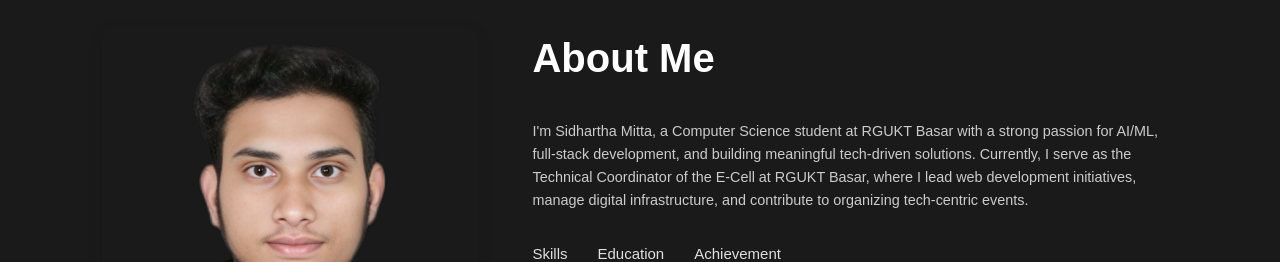
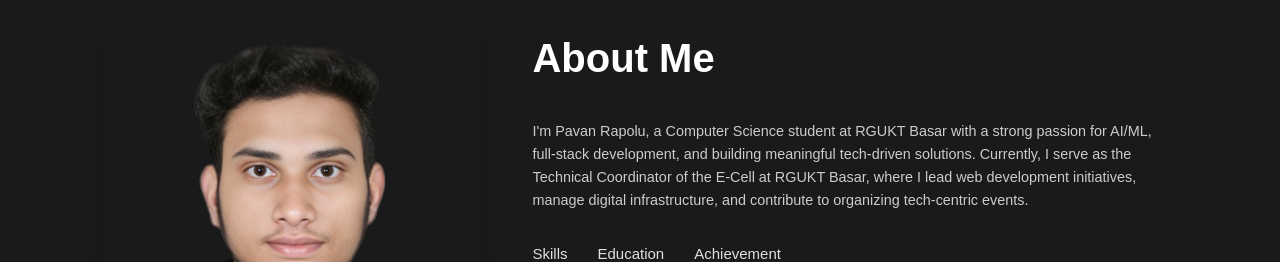
Before and after one commit to pavanrapolu16/My-Portfolio, a React (Vite) app: page / in a window 1280 px wide. Shown: the part 960-1222 px from the top of the page. Built offline with nearby package versions, Linux system fonts and the light colour scheme.

Commit message:
Update personal introduction in About component

```diff
--- a/src/components/About.jsx
+++ b/src/components/About.jsx
@@ -13,7 +13,7 @@ const About = () => {
           <div className="col2">
             <h1 className="sub-title">About Me</h1>
             <p className="about-desc">
-              I'm Sidhartha Mitta, a Computer Science student at RGUKT Basar with a strong passion for AI/ML, full-stack development, and building meaningful tech-driven solutions. Currently, I serve as the Technical Coordinator of the E-Cell at RGUKT Basar, where I lead web development initiatives, manage digital infrastructure, and contribute to organizing tech-centric events.
+              I'm Pavan Rapolu, a Computer Science student at RGUKT Basar with a strong passion for AI/ML, full-stack development, and building meaningful tech-driven solutions. Currently, I serve as the Technical Coordinator of the E-Cell at RGUKT Basar, where I lead web development initiatives, manage digital infrastructure, and contribute to organizing tech-centric events.
             </p>
             <div className="tab-titles">
               {['skills', 'education', 'achievement'].map(tab => (
```
